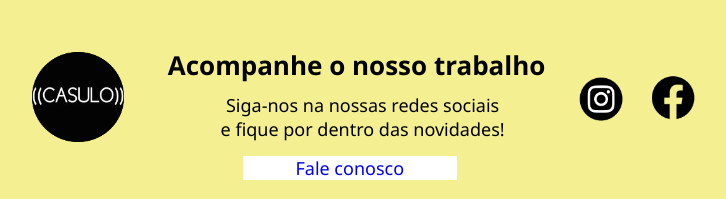
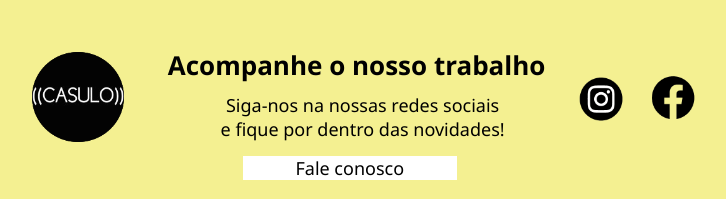
Before and after one commit to Yasmin-Silva01/projeto-casulo, a PHP site: page /index.php in a window 1280 px wide. Shown: the part 1248-1447 px from the top of the page, without its empty margins (282-1008 px from the left). Run offline with PHP 8.4, Linux system fonts and the light colour scheme.

Commit message:
Update estilos.css

```diff
--- a/css/estilos.css
+++ b/css/estilos.css
@@ -235,9 +235,15 @@ footer {
     background-color: white;
     margin-top:15px;
     width:110px;
-   margin-left: 72px !important;
-   margin-right: 0;
+    margin-left: 72px !important;
+    margin-right: 0;
+
 }
+a:link {
+    color: black;
+ }
+
+
 #rede-social{
     width:23%;
 }
@@ -405,8 +411,8 @@ form div {
         background-color: white;
         margin-top:15px;
         width:214px;
-       margin-left: 100px !important;
-       margin-right: 0;
+        margin-left: 100px !important;
+        margin-right: 0;
     }
     h1 {
         font-size: 3.3rem;
```
